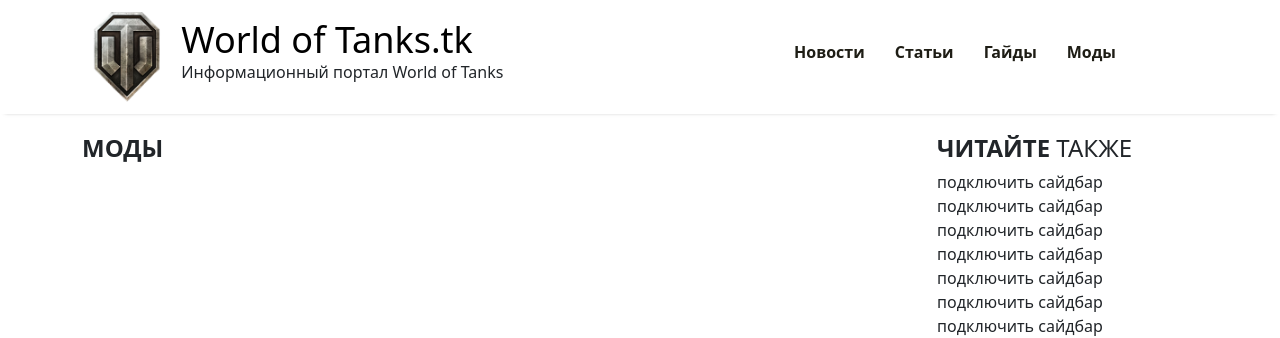
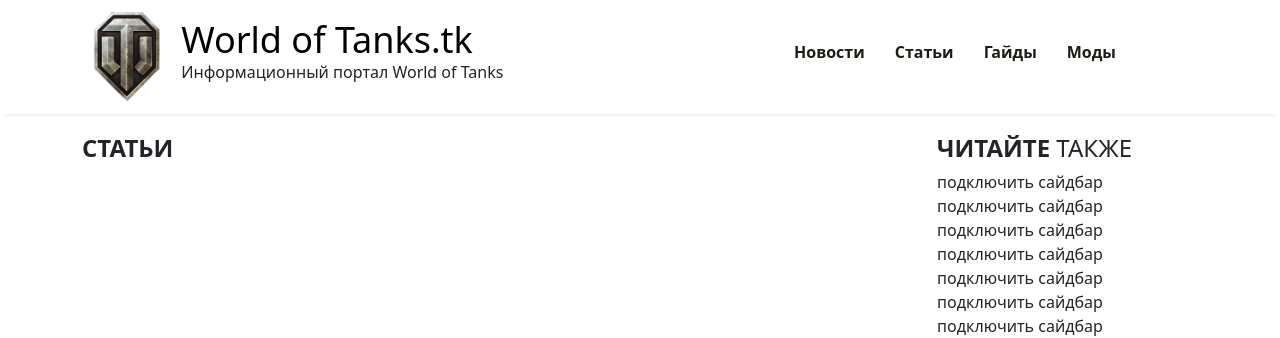
Before and after one commit to stblog/stblog.github.io, a Jekyll site: the page built from mods.md, in a window 1280 px wide. Shown: the top 338 px of the page. Built offline with Jekyll 4.4.1, drawn with Linux system fonts in a browser that asks for light colours.

Commit message:
Update mods.md

```diff
--- a/mods.md
+++ b/mods.md
@@ -9,21 +9,21 @@
 <div class="container-xl category-page">
 
     <div class="row">
-        <div class="col-sm-9 topmargin"><!-- list -->
+        <div class="col-xl-9 col-lg-9 topmargin"><!-- list -->
 		<div>
-			<h1>Моды</h1>
+			<h1>Статьи</h1>
 		</div>
 
 		{% for post in site.categories.mods limit:3 %}
 			<div class="row list-item">
-				<div class="col-md-3 col-sm-4">
+				<div class="col-xl-4 col-lg-4 col-md-4 col-sm-4">
 					<div class="list-item-img">
 						<a href="{{ post.url }}">
 							<img src='/uploads/{{ post.date|date:"%Y" }}/{{ post.date|date:"%m" }}/{{ post.thumb }}'>
 						</a>
 					</div>
 				</div>
-				<div class="col-md-9 col-sm-8">
+				<div class="col-xl-8 col-lg-8 col-md-8 col-sm-8">
 					<a href="{{ post.url }}">
 						<h3>{% if post.header %}{{ post.header | escape }}{% else %}{{ post.title | escape }}{% endif %}</h3>
 					</a>
@@ -37,7 +37,7 @@
 
 	</div><!-- topmargin -->
 
-	<div class="col-sm-3 topmargin sidebar"><!-- sidebar -->
+	<div class="col-xl-3 col-lg-3 topmargin sidebar"><!-- sidebar -->
 		{%- include sidebar.html -%}
 	</div><!-- topmargin -->
     </div><!-- row -->
```
